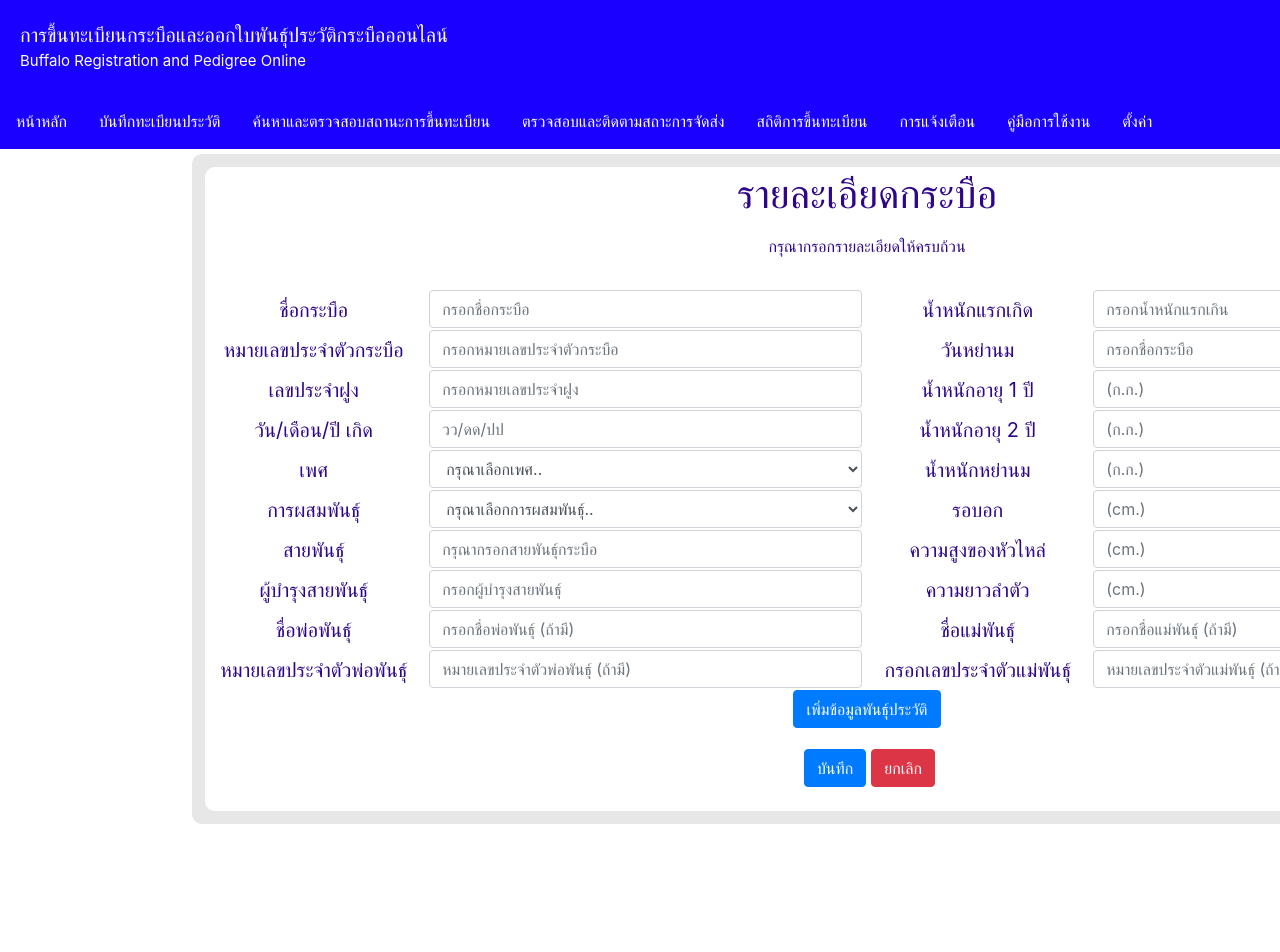
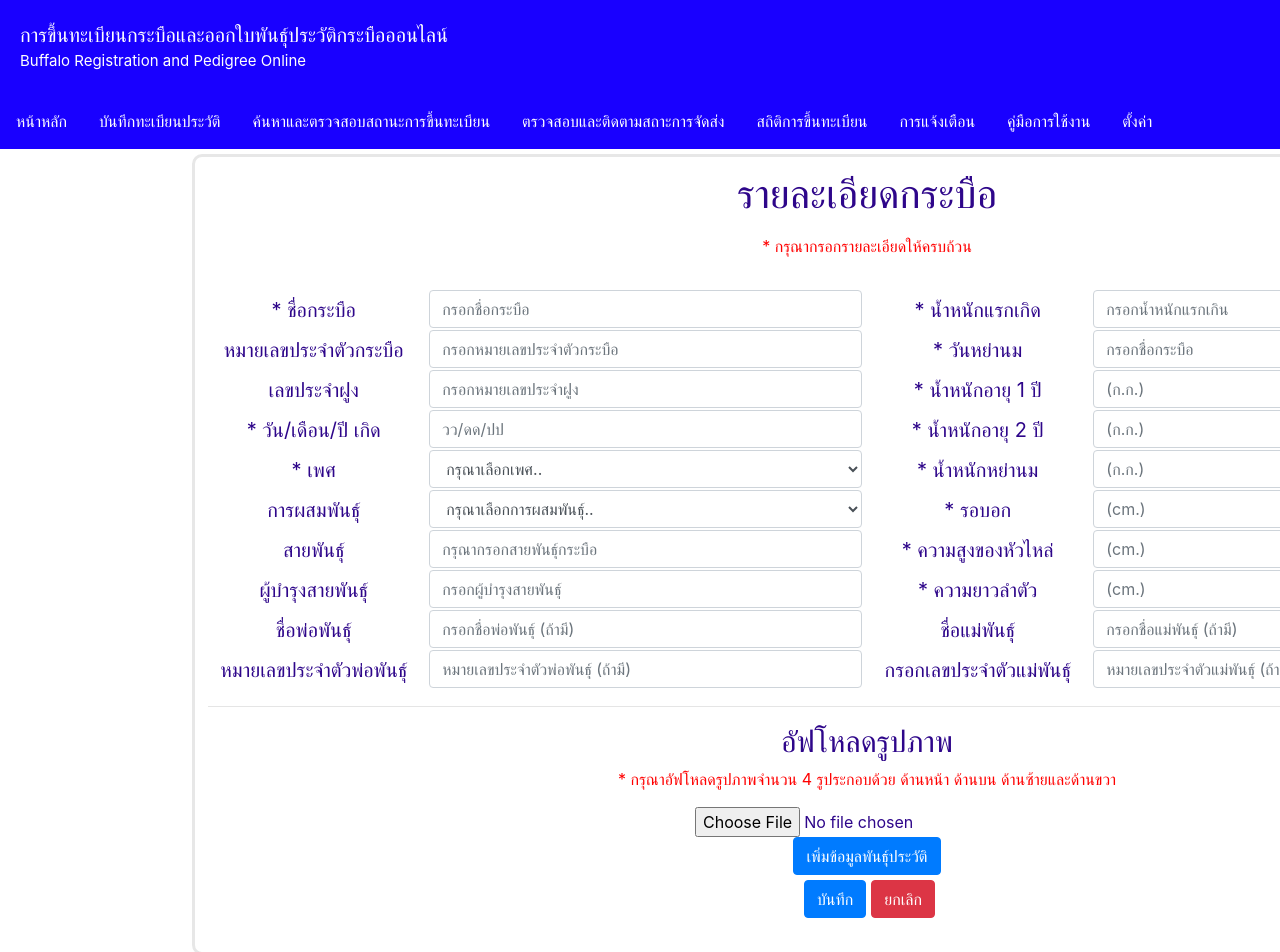
Before and after one commit to artty7541/newpro, a React (Create React App) app: page /bufnew in a window 1280 px wide. Shown: the top 952 px of the page. Before the commit the page ends 824 px from the top, so only its background shows below. Built offline with nearby package versions, Linux system fonts and the light colour scheme.

Commit message:
update to remote githup

```diff
--- a/package.json
+++ b/package.json
@@ -10,6 +10,7 @@
     "@testing-library/user-event": "^7.2.1",
     "axios": "^0.19.2",
     "firebase": "^7.14.4",
+    "google-maps-react": "^2.0.6",
     "react": "^16.12.0",
     "react-bootstrap": "^1.0.1",
     "react-bootstrap-date-picker": "^5.1.0",
--- a/src/components/bufnew.js
+++ b/src/components/bufnew.js
@@ -1,8 +1,9 @@
 import React from "react";
 import "./../photo.css";
 import Footer from "./Footer";
-import { Form, Button, Row, Col } from "react-bootstrap";
+import { Form, Button, Row, Col,Card } from "react-bootstrap";
 import NavbarLogin from "./navbar";
+import Popup from "reactjs-popup";
 const Header = () => {
   return (
     <div className="container-fluid ">
@@ -25,13 +26,13 @@ const Header = () => {
         <div  className="border-c1">
         <h1 >รายละเอียดกระบือ</h1>
         <p></p>
-        <p >กรุณากรอกรายละเอียดให้ครบถ้วน</p>
+        <p style={{color:"red"}}>* กรุณากรอกรายละเอียดให้ครบถ้วน</p>
         <p></p>
         <p className="row"> </p>
         <div>
           <Form.Row>
             <Form.Label column="sm" lg={2} style={{fontSize:"20px"}}>
-              ชื่อกระบือ
+              * ชื่อกระบือ
             </Form.Label>
             <Col>
               <Form.Control
@@ -42,7 +43,7 @@ const Header = () => {
             </Col>
 
             <Form.Label column="sm" lg={2} style={{fontSize:"20px"}}>
-              น้ำหนักแรกเกิด
+              * น้ำหนักแรกเกิด
             </Form.Label>
             <Col>
               <Form.Control
@@ -64,7 +65,7 @@ const Header = () => {
               />
             </Col>
             <Form.Label column="sm" lg={2} style={{fontSize:"20px"}}>
-              วันหย่านม
+              * วันหย่านม
             </Form.Label>
             <Col>
               <Form.Control
@@ -86,7 +87,7 @@ const Header = () => {
               />
             </Col>
             <Form.Label column="sm" lg={2} style={{fontSize:"20px"}}>
-              น้ำหนักอายุ 1 ปี
+              * น้ำหนักอายุ 1 ปี
             </Form.Label>
             <Col>
               <Form.Control size="text" type="text" placeholder="(ก.ก.)" />
@@ -94,13 +95,13 @@ const Header = () => {
           </Form.Row>
           <Form.Row>
             <Form.Label column="sm" lg={2} style={{fontSize:"20px"}}>
-              วัน/เดือน/ปี เกิด
+              * วัน/เดือน/ปี เกิด
             </Form.Label>
             <Col>
               <Form.Control size="text" type="text" placeholder="วว/ดด/ปป" />
             </Col>
             <Form.Label column="sm" lg={2} style={{fontSize:"20px"}}>
-              น้ำหนักอายุ 2 ปี
+              * น้ำหนักอายุ 2 ปี
             </Form.Label>
             <Col>
               <Form.Control size="text" type="text" placeholder="(ก.ก.)" />
@@ -108,7 +109,7 @@ const Header = () => {
           </Form.Row>
           <Form.Row>
             <Form.Label column="sm" lg={2} style={{fontSize:"20px"}}>
-              เพศ
+              * เพศ
             </Form.Label>
             <Col>
               <Form.Control as="select" size="text">
@@ -118,7 +119,7 @@ const Header = () => {
               </Form.Control>
             </Col>
             <Form.Label column="sm" lg={2} style={{fontSize:"20px"}}>
-              น้ำหนักหย่านม
+              * น้ำหนักหย่านม
             </Form.Label>
             <Col>
               <Form.Control size="text" type="text" placeholder="(ก.ก.)" />
@@ -136,7 +137,7 @@ const Header = () => {
               </Form.Control>
             </Col>
             <Form.Label column="sm" lg={2} style={{fontSize:"20px"}}>
-              รอบอก
+              * รอบอก
             </Form.Label>
             <Col>
               <Form.Control size="text" type="text" placeholder="(cm.)" />
@@ -154,7 +155,7 @@ const Header = () => {
               />
             </Col>
             <Form.Label column="sm" lg={2} style={{fontSize:"20px"}}>
-              ความสูงของหัวไหล่
+             * ความสูงของหัวไหล่
             </Form.Label>
             <Col>
               <Form.Control size="text" type="text" placeholder="(cm.)" />
@@ -172,7 +173,7 @@ const Header = () => {
               />
             </Col>
             <Form.Label column="sm" lg={2} style={{fontSize:"20px"}}>
-              ความยาวลำตัว
+              * ความยาวลำตัว
             </Form.Label>
             <Col>
               <Form.Control size="text" type="text" placeholder="(cm.)" />
@@ -221,16 +222,51 @@ const Header = () => {
                 placeholder="หมายเลขประจำตัวแม่พันธุ์ (ถ้ามี)"
               />
             </Col>
+
           </Form.Row>
+          <hr />
+          <Col  className="text-center ">
+                <h1 style={{fontSize:"30px"}}> อัฟโหลดรูปภาพ</h1>
+                <p style={{color:"red"}}>* กรุณาอัฟโหลดรูปภาพจำนวน 4 รูประกอบด้วย ด้านหน้า ด้านบน ด้านซ้ายและด้านขวา</p>
+                <div>
+                  <div className="container-fluid boxImgFrom  ">
+
+
+                    <input
+                      type="file"
+                      name="avatar"
+                      onChange={event => this.fileChangedHandler(event)}
+                    />
+                  </div>
+
+                </div>
+
+              </Col>
           <Form>
 
 
-</Form>
+</Form>   <Popup trigger={<Button >เพิ่มข้อมูลพันธุ์ประวัติ</Button>}
+                          modal
+
+                          closeOnDocumentClick>
+                            <span >
+                            <Card.Title style={{backgroundColor:"blue", color:"white" ,padding:"10px"}}> เพิ่มข้อมูลพันธุ์ประวัติ</Card.Title>
+                            <p className="row"></p>
+                            <div>
+
+                            <Card
+              className="border-c32 "
+              style={{ width: "53rem", padding: "10px" }}
+            >
+
+
+            </Card>
+                     <p className="row"></p>
+                            </div>
+                                  </span>
+                        </Popup>
         </div>
-        <Button type="pem" className="btn btn-blue">
-          เพิ่มข้อมูลพันธุ์ประวัติ
-        </Button>
-        <p></p>
+
 
         <Button type="regisnew" className="btn btn-blue space">
           บันทึก
--- a/src/components/regis.js
+++ b/src/components/regis.js
@@ -26,12 +26,12 @@ const Header = () => {
           <div className="border-c3" style={{ backgroundColor: "#2680EB", color: "white", padding: "20px" }}><h1>สมัครสมาชิก</h1></div>
 
         <p></p>
-        <p>กรุณากรอกรายละเอียดให้ครบถ้วน</p>
+        <p style={{color:"red"}}>* กรุณากรอกรายละเอียดให้ครบถ้วน</p>
         <p></p>
         <div>
           <Form.Row>
             <Form.Label column="sm" lg={2} style={{fontSize:"20px"}}>
-              ชื่อผู้ใช้
+              * ชื่อผู้ใช้
             </Form.Label>
             <Col>
               <Form.Control
@@ -40,10 +40,23 @@ const Header = () => {
                 placeholder="กรุณากรอกชื่อผู้ใช้งาน"
               />
             </Col>
+            <Col md={{ span: 4, offset: 1 }} className="text-center ">
+                <div>
+                  <div className="container-fluid boxImgFrom  ">
+
+
+                    <input
+                      type="file"
+                      name="avatar"
+                      onChange={event => this.fileChangedHandler(event)}
+                    />
+                  </div>
+                </div>
+              </Col>
           </Form.Row>
           <Form.Row>
             <Form.Label column="sm" lg={2} style={{fontSize:"20px"}}>
-              รหัสผ่าน
+             * รหัสผ่าน
             </Form.Label>
             <Col>
               <Form.Control
@@ -55,7 +68,7 @@ const Header = () => {
           </Form.Row>
           <Form.Row>
             <Form.Label column="sm" lg={2} style={{fontSize:"20px"}}>
-              ยืนยันรหัสผ่าน
+            * ยืนยันรหัสผ่าน
             </Form.Label>
             <Col>
               <Form.Control
@@ -67,7 +80,7 @@ const Header = () => {
           </Form.Row>
           <Form.Row>
             <Form.Label column="sm" lg={2} style={{fontSize:"20px"}}>
-              ชื่อ
+              * ชื่อ
             </Form.Label>
             <Col>
               <Form.Control size="text" type="text" placeholder="กรุณากรอกชื่อ" />
@@ -75,7 +88,7 @@ const Header = () => {
           </Form.Row>
           <Form.Row>
             <Form.Label column="sm" lg={2} style={{fontSize:"20px"}}>
-              นามสกุล
+              * นามสกุล
             </Form.Label>
             <Col>
               <Form.Control
@@ -84,10 +97,11 @@ const Header = () => {
                 placeholder="กรุณากรอกนามสกุล"
               />
             </Col>
+
           </Form.Row>
           <Form.Row>
             <Form.Label column="sm" lg={2} style={{fontSize:"20px"}}>
-              เพศ
+              * เพศ
             </Form.Label>
             <Col>
               <Form.Control as="select" size="text">
@@ -101,7 +115,7 @@ const Header = () => {
 
           <Form.Row>
             <Form.Label column="sm" lg={2} style={{fontSize:"20px"}}>
-              เลขบัตรประชาชน
+              * เลขบัตรประชาชน
             </Form.Label>
             <Col>
               <Form.Control size="text" type="text" placeholder="กรุณากรอกเลขบัตรประชาชน" />
@@ -109,7 +123,7 @@ const Header = () => {
           </Form.Row>
           <Form.Row>
             <Form.Label column="sm" lg={2} style={{fontSize:"20px"}}>
-              เบอร์โทรศัพท์
+              * เบอร์โทรศัพท์
             </Form.Label>
             <Col>
               <Form.Control size="text" type="text" placeholder="กรุณากรอกเบอร์โทรศัพท์" />
@@ -118,7 +132,7 @@ const Header = () => {
 
           <Form.Row>
           <Form.Label column="sm" lg={2} style={{fontSize:"20px"}}>
-              ที่อยู่
+              * ที่อยู่
             </Form.Label>
             <Col>
               <Form.Control size="text" type="text" placeholder="" />
@@ -135,7 +149,7 @@ const Header = () => {
             </Col>
 
             <Form.Label columm="sm" lg={2} style={{fontSize:"20px"}}>
-              อำเภอ
+             อำเภอ
             </Form.Label>
             <Col>
               <Form.Control as="select" size="text">
@@ -145,7 +159,7 @@ const Header = () => {
             </Col>
 
             <Form.Label columm="sm" lg={2} style={{fontSize:"20px"}}>
-              ตำบล
+             ตำบล
             </Form.Label>
             <Col>
               <Form.Control as="select" size="text">
@@ -171,6 +185,7 @@ const Header = () => {
             <Col>
               <Form.Control size="text" type="text" placeholder="กรุณากรอกรายละเอียด" />
             </Col>
+
           </Form.Row>
 
         </div>
--- a/src/components/regisfarm.js
+++ b/src/components/regisfarm.js
@@ -25,9 +25,9 @@ const Header = () => {
         <div className="border-c3" style={{ backgroundColor: "#2680EB", color: "white", padding: "20px" }}><h1>สมัครสมาชิก</h1></div>
 
         <p></p>
-        <p>กรุณากรอกรายละเอียดให้ครบถ้วน</p>
+        <p style={{color:"red"}}>* กรุณากรอกรายละเอียดให้ครบถ้วน</p>
         <p></p>
-        <div style={{fontSize:"50px"}}>
+        <div>
           <Form.Row >
             <Form.Label column="sm" lg={2}style={{fontSize:"20px"}} >
               ชื่อผู้ใช้
@@ -39,6 +39,19 @@ const Header = () => {
                 placeholder="กรุณากรอกชื่อผู้ใช้งาน"
               />
             </Col>
+            <Col md={{ span: 4, offset: 1 }} className="text-center ">
+                <div>
+                  <div className="container-fluid boxImgFrom  ">
+
+
+                    <input
+                      type="file"
+                      name="avatar"
+                      onChange={event => this.fileChangedHandler(event)}
+                    />
+                  </div>
+                </div>
+              </Col>
           </Form.Row>
           <Form.Row>
             <Form.Label column="sm" lg={2} style={{fontSize:"20px"}}>
@@ -51,6 +64,7 @@ const Header = () => {
                 placeholder="กรุณากรอกรหัสผ่าน"
               />
             </Col>
+
           </Form.Row>
           <Form.Row>
             <Form.Label column="sm" lg={2} style={{fontSize:"20px"}}>
@@ -173,6 +187,7 @@ const Header = () => {
           </Form.Row>
 
         </div>
+        <hr />
         <p className="row"></p>
         <p></p>
         <div className="border-c3" style={{ backgroundColor: "#2680EB", color: "white", padding: "20px" }}>
@@ -193,6 +208,24 @@ const Header = () => {
                 placeholder="กรุณากรอกชื่อฟาร์ม"
               />
             </Col>
+            <Col md={{ span: 4, offset: 1 }} className="text-center ">
+                <div>
+                  <div className="container-fluid boxImgFrom  ">
+
+
+                    <input
+                      type="file"
+                      name="avatar"
+                      onChange={event => this.fileChangedHandler(event)}
+                    />
+                  </div>
+                </div>
+              </Col>
+              <Col md={{ span: 4, offset: 1 }} className="text-center ">
+                <div>
+
+                </div>
+              </Col>
           </Form.Row>
           <Form.Row>
             <Form.Label column="sm" lg={2} style={{fontSize:"20px"}}>
@@ -329,6 +362,7 @@ const Header = () => {
 
 
   </Form.Row>
+  <hr />
         <p></p>
         </div>
         <Button type="submit" className="btn btn-blue space">
--- a/src/components/searchandRegistrational.js
+++ b/src/components/searchandRegistrational.js
@@ -1,10 +1,12 @@
 import React from "react";
 import "./../photo.css";
-import Footer from "./Footer";
+import Popup from "reactjs-popup";
+
 import NavbarLogin from "./navbar";
 import buf from "./images/background.jpg";
-import { Form, Button, Row, Col,InputGroup,FormControl,Table} from "react-bootstrap";
+import { Form, Button, Row, Col,InputGroup,FormControl,Table,Card} from "react-bootstrap";
 const Header = () => {
+
   return (
     <div className="container-fluid">
       <div
@@ -80,7 +82,67 @@ const Header = () => {
       <td>-</td>
       <td>-</td>
       <td>-</td>
-      <td>-</td>
+      <td> <Popup trigger={<Button className="button"></Button>}
+                          modal
+
+                          closeOnDocumentClick>
+                            <span >
+                            <Card.Title style={{backgroundColor:"blue", color:"white" ,padding:"10px"}}>รายละเอียด</Card.Title>
+                            <p className="row"></p>
+                            <div>
+
+                            <Card>
+                            <Popup trigger={<Button className="button">ข้อมูลกระบือ</Button>}
+                          modal
+
+                          closeOnDocumentClick>
+                            <span >
+                            <Card.Title style={{backgroundColor:"blue", color:"white" ,padding:"10px"}}>ข้อมูลกระบือ</Card.Title>
+                            <p className="row"></p>
+                            <div>
+
+
+                            </div>
+                                  </span>
+                        </Popup>
+            </Card>
+            <Card>
+
+                            <Popup trigger={<Button className="button">ข้อมูลพันธุ์ประวัติ</Button>}
+                          modal
+
+                          closeOnDocumentClick>
+                            <span >
+                            <Card.Title style={{backgroundColor:"blue", color:"white" ,padding:"10px"}}>ข้อมูลพันธุ์ประวัติ  </Card.Title>
+                            <p className="row"></p>
+                            <div>
+
+
+                            </div>
+                                  </span>
+                        </Popup>
+            </Card>
+            <Card>
+                            <Popup trigger={<Button className="button">หลักฐานการชำระเงิน</Button>}
+                          modal
+
+                          closeOnDocumentClick>
+                            <span >
+                            <Card.Title style={{backgroundColor:"blue", color:"white" ,padding:"10px"}}>หลักฐานการชำระเงิน</Card.Title>
+                            <p className="row"></p>
+                            <div>
+
+
+                            </div>
+                                  </span>
+                        </Popup>
+            </Card>
+
+
+                     <p className="row"></p>
+                            </div>
+                                  </span>
+                        </Popup></td>
       <td>-</td>
     </tr>
     <tr>
@@ -113,5 +175,6 @@ const Header = () => {
      </div>
 
     )
+
   };
   export default Header;
--- a/src/photo.css
+++ b/src/photo.css
@@ -1,10 +1,13 @@
-.im{
+
+.image-bg {
   background: url("./components/images/ควายป่า_2.jpg");
+  width: 100%;
 
-  height: auto !important;
-  background-size: 100%;
 }
-
+.bg-img {
+  width: 100%;
+  height: 100%;
+}
 .r1 {
   position: fixed;
   bottom: 0;
@@ -103,11 +106,10 @@
   background-color: rgba(255, 255, 255, 0.349);
 }
 .coler-bg {
-  background-color: rgba(255, 255, 255, 0.815);
+  background-color: rgb(243, 242, 242);
   padding: 50px;
   border-radius: 10px;
   width: 400px;
-
 
 }
 
@@ -197,7 +199,7 @@
   border-style: solid;
   border-color: #e7e7e7;
   border-radius: 10px;
-  background-color: #e7e7e7;
+  background-color: #ffffff;
   box-shadow: 10px 10px 10px #dddddd;
 }
 .border-c1{
@@ -214,7 +216,7 @@
   border-color: rgb(255, 255, 255);
 }
 .border-c3{
-
+  height: 80px;
   border-radius:5px;
 
 }
@@ -558,3 +560,13 @@
   box-shadow: 10px 10px 10px #dddddd;
   left: 75px;
 }
+.border-c32{
+  margin-top: 20px;
+   height: 150px;
+   border-style: solid;
+   border-color: #e7e7e7;
+   border-radius: 10px;
+   background-color: #ffffff;
+   left:50px;
+
+ }
```
Also changed, not shown: src/components/Header.js (+17 -26 lines), src/components/login.js (+4 -4 lines), src/App.js (line endings or trailing spaces), 1 other file (tests, documents, lock files or other folders).
